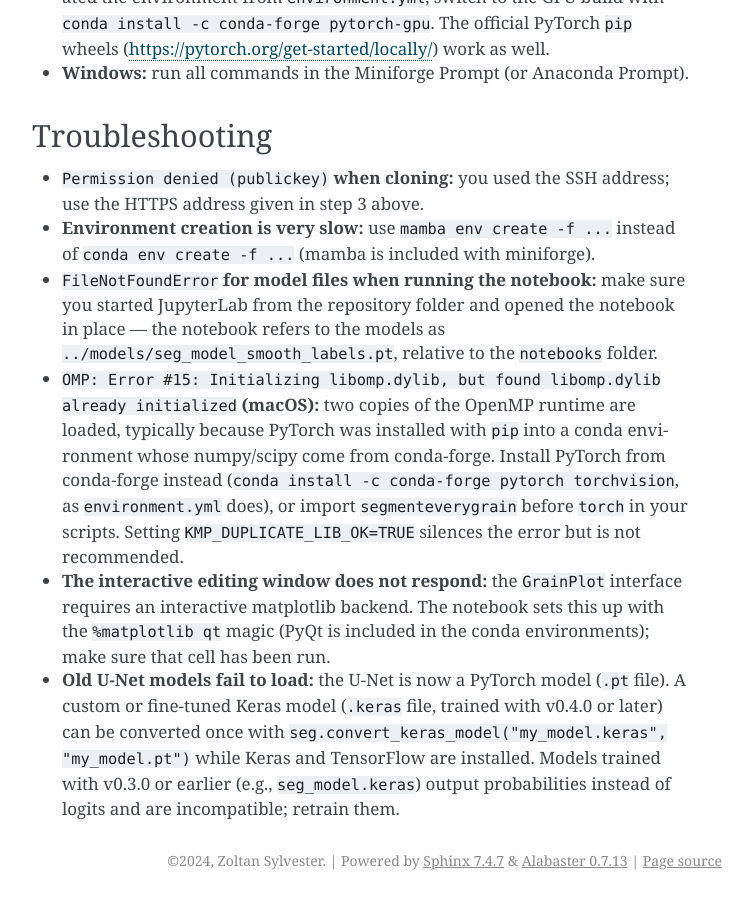
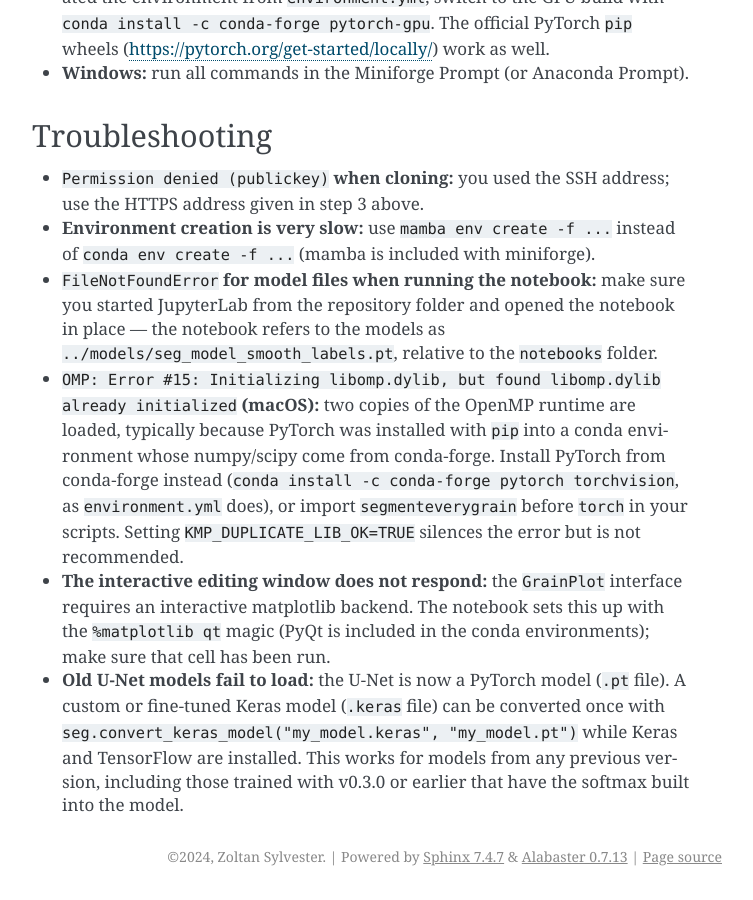
Before and after one commit to zsylvester/segmenteverygrain, a Sphinx documentation site: the page built from docs/source/installation.rst, in a window 1280 px wide and 900 px high, scrolled down 3234 px. Shown: the whole window, without its empty margins (388-1141 px from the left). Built offline with Sphinx 7.4.7, drawn with Linux system fonts in a browser that asks for light colours.

Commit message:
Let convert_keras_model verify softmax-output Keras models
Keras U-Nets trained with segmenteverygrain v0.3.0 or earlier have the
softmax built into the last layer, whereas later models and the PyTorch
UNet output logits. The weights are identical and predict_batch applies
the softmax, so these models convert without any special handling; only
the converter's verification step compared raw outputs and would have
rejected them. It now applies softmax to the PyTorch logits when the Keras
output layer uses a softmax activation.

The installation guide, getting-started guide and the 0.6.0 changelog no
longer claim that pre-0.4.0 models cannot be converted.

Co-Authored-By: Claude Fable 5.1 <noreply@anthropic.com>

```diff
--- a/docs/source/installation.rst
+++ b/docs/source/installation.rst
@@ -189,9 +189,9 @@ Troubleshooting
   up with the ``%matplotlib qt`` magic (PyQt is included in the conda
   environments); make sure that cell has been run.
 - **Old U-Net models fail to load:** the U-Net is now a PyTorch model
-  (``.pt`` file). A custom or fine-tuned Keras model (``.keras`` file, trained
-  with v0.4.0 or later) can be converted once with
+  (``.pt`` file). A custom or fine-tuned Keras model (``.keras`` file) can be
+  converted once with
   ``seg.convert_keras_model("my_model.keras", "my_model.pt")`` while Keras and
-  TensorFlow are installed. Models trained with v0.3.0 or earlier (e.g.,
-  ``seg_model.keras``) output probabilities instead of logits and are
-  incompatible; retrain them.
+  TensorFlow are installed. This works for models from any previous version,
+  including those trained with v0.3.0 or earlier that have the softmax built
+  into the model.
```
Also changed, not shown: CHANGELOG.md (+5 -4 lines), docs/source/getting_started.rst (+4 -5 lines), 1 other file.
